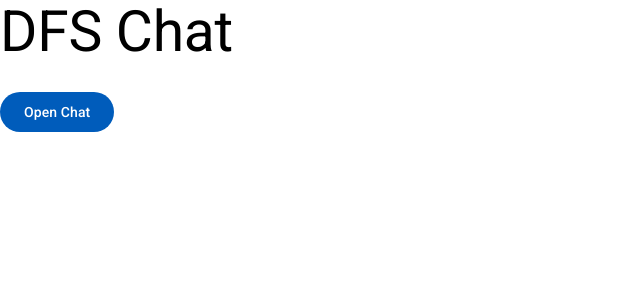
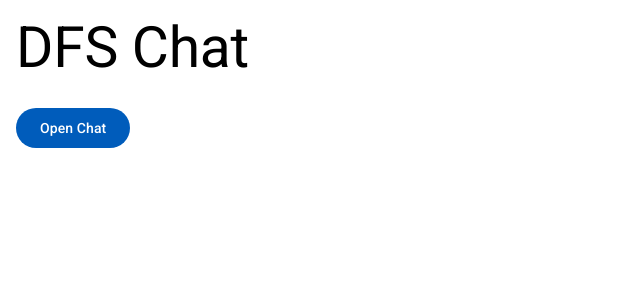
Before and after one commit to chicojunior/dfs-chat-app, an Angular app: page / in a window 1280 px wide. Shown: the top 300 px of the page, without its empty margins (0-640 px from the left). Built offline with nearby package versions, Linux system fonts and the light colour scheme.

Commit message:
minor style and text fixes

```diff
--- a/src/app/app.component.scss
+++ b/src/app/app.component.scss
@@ -0,0 +1,3 @@
+.main {
+  padding: 1rem;
+}
--- a/src/app/components/dialog-customer-service/dialog-customer-service.component.html
+++ b/src/app/components/dialog-customer-service/dialog-customer-service.component.html
@@ -5,7 +5,7 @@
     questions
   </p>
 
-  <p>Here is a list of topics I can help you.</p>
+  <p>Here is a list of topics I can help you:</p>
 
   <div>
     @if (topics() !== null) {
```
